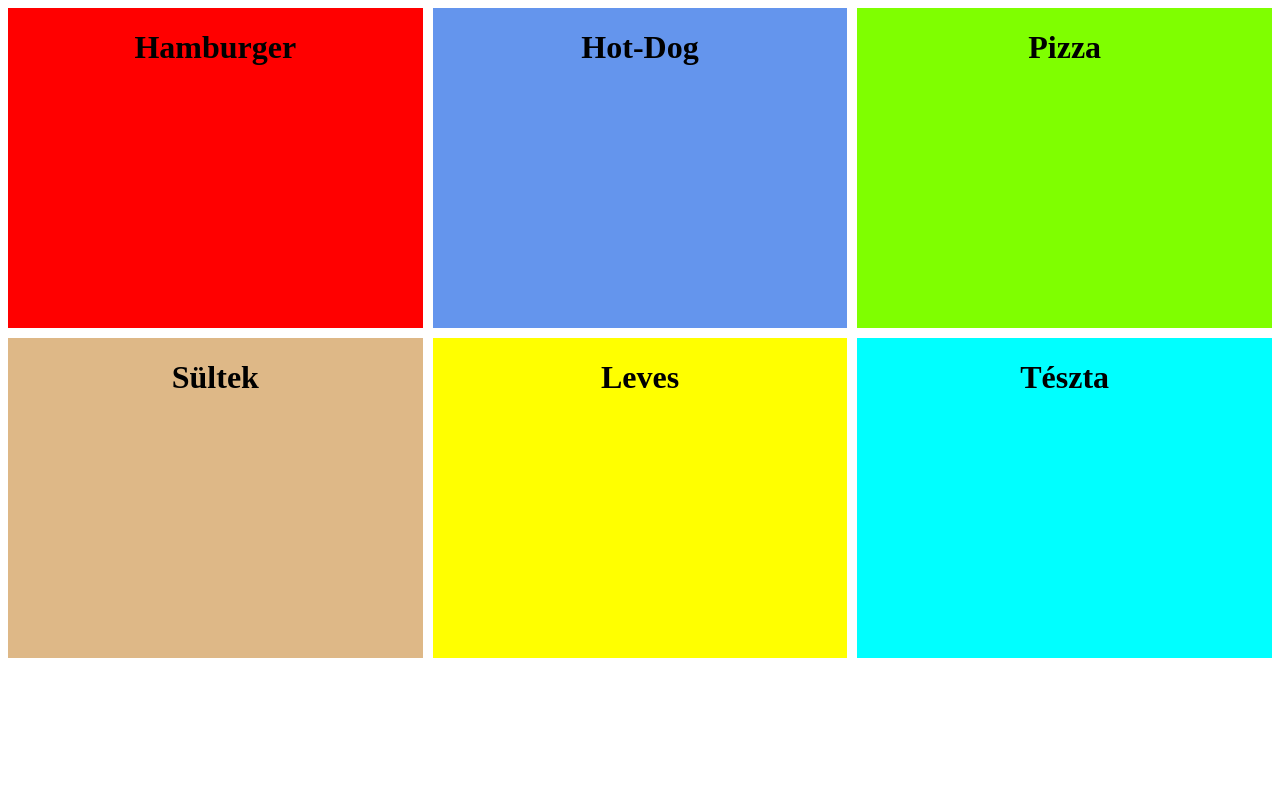
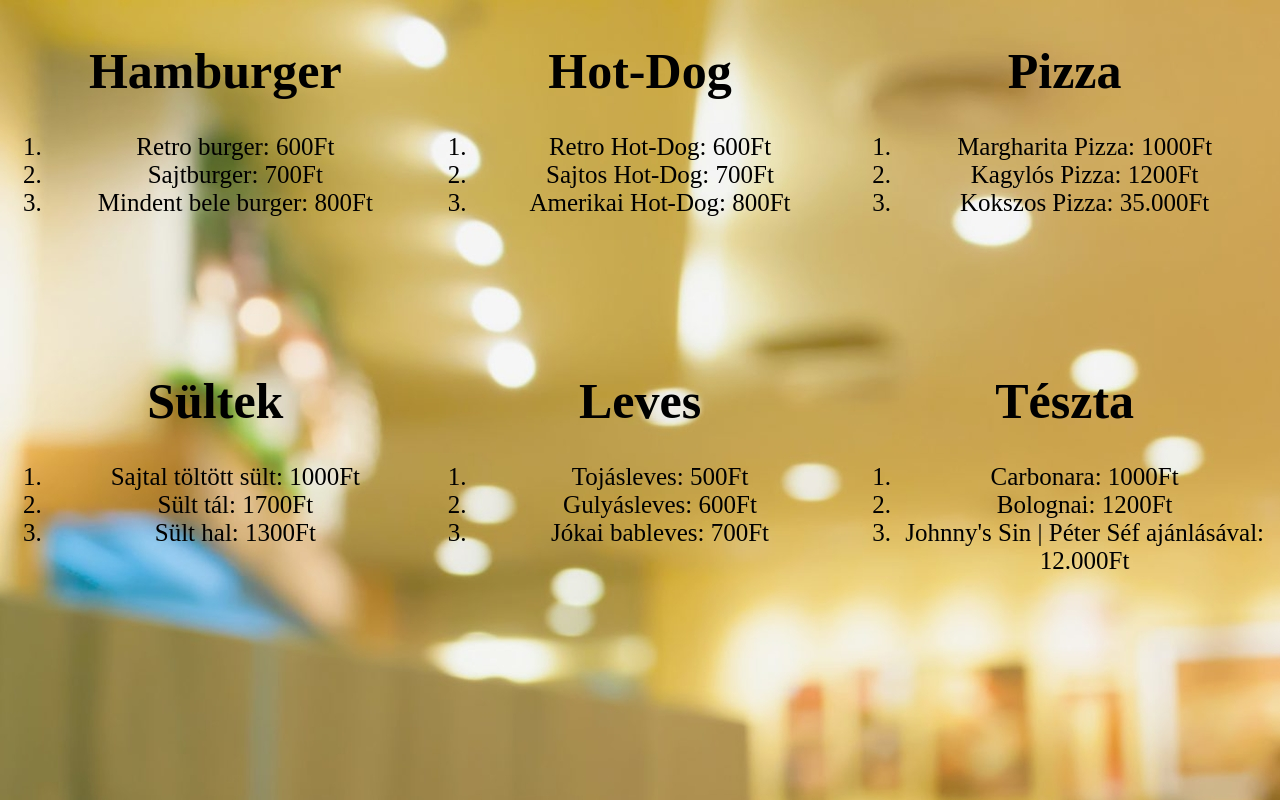
Before and after one commit to TamasPlesa/rapidSiteBuilding, a plain HTML site: page menu.html in a window 1280 px wide. Drawn offline with Linux system fonts and the light colour scheme.

Commit message:
nearly done menu

```diff
--- a/menu.css
+++ b/menu.css
@@ -7,33 +7,38 @@ h1 {
   grid-gap: 10px;
   grid-auto-rows: minmax(100px, auto);
 }
+.one,
+.two,
+.three,
+.four,
+.five,
+.six {
+  font-size: 25px;
+}
 .one {
-  background-color: red;
   grid-column: 1;
   grid-row: 1 /4;
 }
 .two {
-  background-color: cornflowerblue;
   grid-column: 2;
   grid-row: 1 / 4;
 }
 .three {
-  background-color: chartreuse;
   grid-column: 3;
   grid-row: 1 / 4;
 }
 .four {
-  background-color: burlywood;
   grid-column: 1;
   grid-row: 4 / 7;
 }
 .five {
-  background-color: yellow;
   grid-column: 2;
   grid-row: 4 / 7;
 }
 .six {
-  background-color: aqua;
   grid-column: 3;
   grid-row: 4 / 7;
 }
+.body {
+  background-image: url("rsz_stock.jpg");
+}
--- a/menu.html
+++ b/menu.html
@@ -7,37 +7,79 @@
     <link rel="stylesheet" href="menu.css" />
     <title>Document</title>
   </head>
-  <body>
+  <body class="body">
     <div class="wrapper">
       <div class="one">
         <h1>
           Hamburger
         </h1>
+        <center>
+          <ol type="square">
+            <li>Retro burger: 600Ft</li>
+            <li>Sajtburger: 700Ft</li>
+            <li>Mindent bele burger: 800Ft</li>
+          </ol>
+        </center>
       </div>
       <div class="two">
         <h1>
           Hot-Dog
         </h1>
+        <center>
+          <ol type="square">
+            <li>Retro Hot-Dog: 600Ft</li>
+            <li>Sajtos Hot-Dog: 700Ft</li>
+            <li>Amerikai Hot-Dog: 800Ft</li>
+          </ol>
+        </center>
       </div>
       <div class="three">
         <h1>
           Pizza
         </h1>
+        <center>
+          <ol type="square">
+            <li>Margharita Pizza: 1000Ft</li>
+            <li>Kagylós Pizza: 1200Ft</li>
+            <li>Kokszos Pizza: 35.000Ft</li>
+          </ol>
+        </center>
       </div>
       <div class="four">
         <h1>
           Sültek
         </h1>
+        <center>
+          <ol type="square">
+            <li>Sajtal töltött sült: 1000Ft</li>
+            <li>Sült tál: 1700Ft</li>
+            <li>Sült hal: 1300Ft</li>
+          </ol>
+        </center>
       </div>
       <div class="five">
         <h1>
           Leves
         </h1>
+        <center>
+          <ol type="square">
+            <li>Tojásleves: 500Ft</li>
+            <li>Gulyásleves: 600Ft</li>
+            <li>Jókai bableves: 700Ft</li>
+          </ol>
+        </center>
       </div>
       <div class="six">
         <h1>
           Tészta
         </h1>
+        <center>
+          <ol type="square">
+            <li>Carbonara: 1000Ft</li>
+            <li>Bolognai: 1200Ft</li>
+            <li>Johnny's Sin | Péter Séf ajánlásával: 12.000Ft</li>
+          </ol>
+        </center>
       </div>
     </div>
   </body>
```
Also changed, not shown: rsz_stock.jpg (added).
